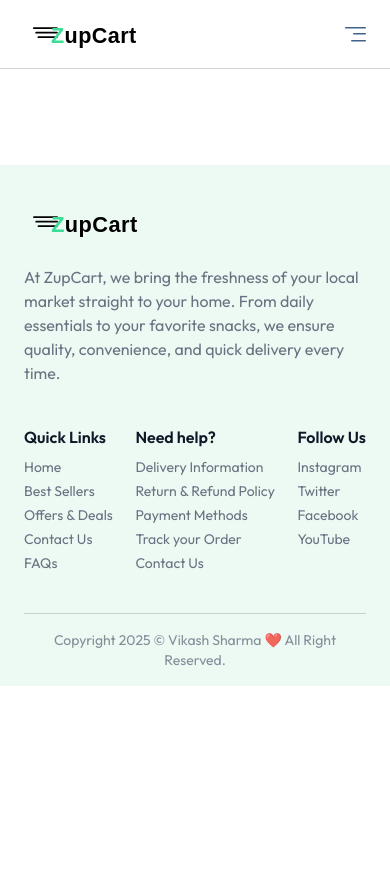
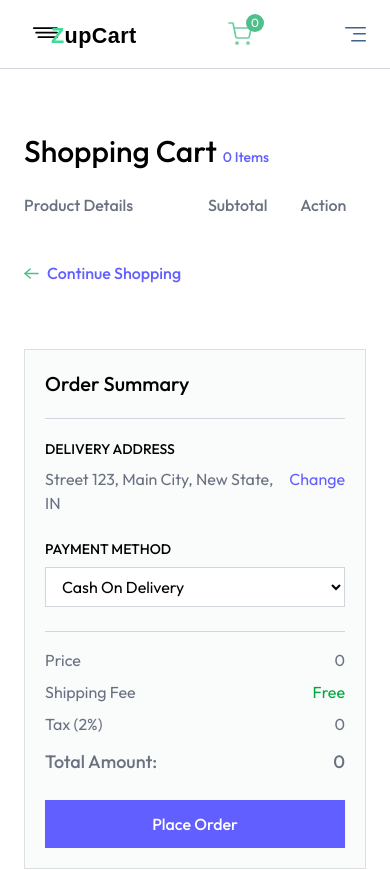
Before and after one commit to vikash-sharma-4991/ZupCart, a React (Vite) app in the folder client/: page /cart in a window 390 px wide. Shown: the top 870 px of the page. Before the commit the page ends 844 px from the top, so only its background shows below. Built offline with nearby package versions, Linux system fonts and the light colour scheme.

Commit message:
Cart Page Create

```diff
--- a/client/src/App.jsx
+++ b/client/src/App.jsx
@@ -9,6 +9,7 @@
 import AllProducts from './pages/AllProducts';
 import ProductCategory from './pages/ProductCategory';
 import ProductDetails from './pages/ProductDetails';
+import Cart from './pages/Cart';
 
 const App = () => {
   const isSellerPath = useLocation().pathname.includes("seller")
@@ -28,6 +29,7 @@
         <Route path='/products' element={<AllProducts/>}/>
         <Route path='/products/:category' element={<ProductCategory/>}/>
         <Route path='/products/:category/:id' element={<ProductDetails/>}/>
+        <Route path='/cart' element={<Cart/>}/>
       </Routes>
       </div>
       {!isSellerPath && <Footer/>}
--- a/client/src/components/Navbar.jsx
+++ b/client/src/components/Navbar.jsx
@@ -5,19 +5,27 @@
 
 const Navbar = () => {
   const [open, setOpen] = React.useState(false);
-  const { user,setUser,setShowUserLogin, navigate, searchQuery, setSearchQuery } = useAppContext();
+  const {
+    user,
+    setUser,
+    setShowUserLogin,
+    navigate,
+    searchQuery,
+    setSearchQuery,
+    getCartCount,
+  } = useAppContext();
 
-  const logout = async ()=> {
+  const logout = async () => {
     setUser(null);
-    navigate('/');
-  }
+    navigate("/");
+  };
 
   useEffect(() => {
-    if(searchQuery.length > 0){
-      navigate("/products")
+    if (searchQuery.length > 0) {
+      navigate("/products");
     }
     // eslint-disable-next-line react-hooks/exhaustive-deps
-  },[searchQuery])
+  }, [searchQuery]);
 
   return (
     <nav className="flex items-center justify-between px-6 md:px-16 lg:px-24 xl:px-32 py-4 border-b border-gray-300 bg-white relative transition-all">
@@ -32,7 +40,8 @@
         <NavLink to="/">Contact</NavLink>
 
         <div className="hidden lg:flex items-center text-sm gap-2 border border-gray-300 px-3 rounded-full">
-          <input onChange={(e) => setSearchQuery(e.target.value)}
+          <input
+            onChange={(e) => setSearchQuery(e.target.value)}
             className="py-1.5 w-full bg-transparent outline-none placeholder-gray-500"
             type="text"
             placeholder="Search products"
@@ -40,31 +49,63 @@
           <img className="w-4 h-4" src={assets.search_icon} alt="search" />
         </div>
 
-        <div onClick={()=> navigate("/cart")} className="relative cursor-pointer">
+        <div
+          onClick={() => navigate("/cart")}
+          className="relative cursor-pointer"
+        >
           <img src={assets.cart_icon} alt="cart" className="w-6 opacity-80" />
           <button className="absolute -top-2 -right-3 text-xs text-white bg-primary w-[18px] h-[18px] rounded-full">
-            3
+            {getCartCount()}
           </button>
         </div>
 
-
-        {!user ? (<button onClick={()=> {
+        {!user ? (
+          <button
+            onClick={() => {
               setUser(null);
               setShowUserLogin(true);
-        }} className="cursor-pointer px-8 py-2 bg-primary hover:bg-primary-dull transition text-white rounded-full">
+            }}
+            className="cursor-pointer px-8 py-2 bg-primary hover:bg-primary-dull transition text-white rounded-full"
+          >
             Login
-        </button>) : (
+          </button>
+        ) : (
           <div className="relative group">
             <img src={assets.profile_icon_2} className="w-10" alt="" />
             <ul className="hidden group-hover:block absolute top-10 right-0 bg-white shadow border border-gray-200 py-2.5 w-30 rounded-md text-sm z-40">
-              <li onClick={()=> navigate("my-orders")} className="p-1.5 pl-3 hover:bg-primary/10 cursor-pointer">My Orders</li>
-              <li  className="p-1.5 pl-3 hover:bg-primary/10 cursor-pointer" onClick={logout}>Logout</li>
+              <li
+                onClick={() => navigate("my-orders")}
+                className="p-1.5 pl-3 hover:bg-primary/10 cursor-pointer"
+              >
+                My Orders
+              </li>
+              <li
+                className="p-1.5 pl-3 hover:bg-primary/10 cursor-pointer"
+                onClick={logout}
+              >
+                Logout
+              </li>
             </ul>
           </div>
         )}
-
       </div>
 
+      <div className="flex items-center gap-6 sm:hidden">
+        <div
+          onClick={() => navigate("/cart")}
+          className="relative cursor-pointer"
+        >
+          <img src={assets.cart_icon} alt="cart" className="w-6 opacity-80" />
+          <button className="absolute -top-2 -right-3 text-xs text-white bg-primary w-[18px] h-[18px] rounded-full">
+            {getCartCount()}
+          </button>
+        </div>
+
+        <button
+          onClick={() => (open ? setOpen(false) : setOpen(true))}
+          aria-label="Menu"
+        ></button>
+      </div>
       <button
         onClick={() => (open ? setOpen(false) : setOpen(true))}
         aria-label="Menu"
@@ -75,7 +116,7 @@
       </button>
 
       {/* Mobile Menu */}
-      { open && (
+      {open && (
         <div
           className={`${
             open ? "flex" : "hidden"
@@ -97,14 +138,20 @@
           </NavLink>
 
           {!user ? (
-          <button onClick={()=> {
+            <button
+              onClick={() => {
                 setOpen(false);
-            setShowUserLogin(true)
-          }} className="cursor-pointer px-6 py-2 mt-2 bg-primary hover:bg-primary-dull transition text-white rounded-full text-sm">
+                setShowUserLogin(true);
+              }}
+              className="cursor-pointer px-6 py-2 mt-2 bg-primary hover:bg-primary-dull transition text-white rounded-full text-sm"
+            >
               Login
             </button>
           ) : (
-          <button onClick={logout} className="cursor-pointer px-6 py-2 mt-2 bg-primary hover:bg-primary-dull transition text-white rounded-full text-sm">
+            <button
+              onClick={logout}
+              className="cursor-pointer px-6 py-2 mt-2 bg-primary hover:bg-primary-dull transition text-white rounded-full text-sm"
+            >
               Logout
             </button>
           )}
--- /dev/null
+++ b/client/src/pages/Cart.jsx
@@ -0,0 +1,141 @@
+import React, { useEffect, useState } from 'react'
+import { useAppContext } from '../context/AppContext';
+import { assets, dummyAddress } from '../assets/assets';
+
+const Cart = () => {
+     const {products, currency, cartItems, removeFromCart, getCartCount, updateCartItem, navigate, getCartAmount} = useAppContext();
+
+     const [cartArray, setCartArray] = useState([]);
+     const [addresses, setAddresses] = useState(dummyAddress);
+
+     const [showAddress, setShowAddress] = useState(false);
+
+     const [selectedAddress, setSelectedAddress] = useState(dummyAddress[0]);
+
+     const [paymentOption, setPaymentOption] = useState("COD");
+
+     const getCart = () =>{
+        let tempArray = [];
+        for(const key in cartItems){
+            const product = products.find((item) => item._id === key)
+            product.quantity = cartItems[key];
+            tempArray.push(product)
+        }
+        setCartArray(tempArray)
+     }
+
+     const placeOrder = async ()=>{
+
+     }
+
+     useEffect(()=>{
+        if(products.length > 0 && cartItems){
+            getCart()
+        }
+     },[products, cartItems])
+
+  return products.length > 0 && cartItems ? (
+    <div className="flex flex-col md:flex-row mt-16">
+            <div className='flex-1 max-w-4xl'>
+                <h1 className="text-3xl font-medium mb-6">
+                    Shopping Cart <span className="text-sm text-indigo-500">{getCartCount()} Items</span>
+                </h1>
+
+                <div className="grid grid-cols-[2fr_1fr_1fr] text-gray-500 text-base font-medium pb-3">
+                    <p className="text-left">Product Details</p>
+                    <p className="text-center">Subtotal</p>
+                    <p className="text-center">Action</p>
+                </div>
+
+                {cartArray.map((product, index) => (
+                    <div key={index} className="grid grid-cols-[2fr_1fr_1fr] text-gray-500 items-center text-sm md:text-base font-medium pt-3">
+                        <div className="flex items-center md:gap-6 gap-3">
+                            <div onClick={() => {navigate(`/products/${product.category.toLowerCase()}/${product._id}`); scrollTo(0,0)}} className="cursor-pointer w-24 h-24 flex items-center justify-center border border-gray-300 rounded overflow-hidden">
+                                <img className="max-w-full h-full object-cover" src={product.image[0]} alt={product.name} />
+                            </div>
+                            <div>
+                                <p className="hidden md:block font-semibold">{product.name}</p>
+                                <div className="font-normal text-gray-500/70">
+                                    <p>Weight: <span>{product.weight || "N/A"}</span></p>
+                                    <div className='flex items-center'>
+                                        <p>Qty:</p>
+                                        <select className='outline-none'>
+                                            {Array(cartItems[product._id] > 9 ? cartItems[product._id] : 9).fill('').map((_, index) => (
+                                                <option key={index} value={index + 1}>{index + 1}</option>
+                                            ))}
+                                        </select>
+                                    </div>
+                                </div>
+                            </div>
+                        </div>
+                        <p className="text-center">{currency}{product.offerPrice * product.quantity}</p>
+                        <button onClick={()=> removeFromCart()} className="cursor-pointer mx-auto">
+                            <img src={assets.remove_icon} alt="remove" className='inline-block w-6 h-6' />
+                        </button>
+                    </div>)
+                )}
+
+                <button onClick={() => {navigate("/products"); scrollTo(0,0)}} className="group cursor-pointer flex items-center mt-8 gap-2 text-indigo-500 font-medium">
+                    <img className='group-hover:-translate-x-1 transition' src={assets.arrow_right_icon_colored} alt="arrow" />
+                    Continue Shopping
+                </button>
+
+            </div>
+
+            <div className="max-w-[360px] w-full bg-gray-100/40 p-5 max-md:mt-16 border border-gray-300/70">
+                <h2 className="text-xl md:text-xl font-medium">Order Summary</h2>
+                <hr className="border-gray-300 my-5" />
+
+                <div className="mb-6">
+                    <p className="text-sm font-medium uppercase">Delivery Address</p>
+                    <div className="relative flex justify-between items-start mt-2">
+                        <p className="text-gray-500">{selectedAddress ? `${selectedAddress.street}, ${selectedAddress.city}, ${selectedAddress.state}, ${selectedAddress.country}` : "No address found"}</p>
+                        <button onClick={() => setShowAddress(!showAddress)} className="text-indigo-500 hover:underline cursor-pointer">
+                            Change
+                        </button>
+                        {showAddress && (
+                            <div className="absolute top-12 py-1 bg-white border border-gray-300 text-sm w-full">
+                                {addresses.map((address, index)=>(<p onClick={() => {setSelectedAddress(address); setShowAddress(false)}} className="text-gray-500 p-2 hover:bg-gray-100">
+                                    {address.street}, {address.city}, {address.state}, {address.country}
+                                </p>)) }
+                                <p onClick={() => navigate("/add-address")} className="text-indigo-500 text-center cursor-pointer p-2 hover:bg-indigo-500/10">
+                                    Add address
+                                </p>
+                            </div>
+                        )}
+                    </div>
+
+                    <p className="text-sm font-medium uppercase mt-6">Payment Method</p>
+
+                    <select onChange={e => setPaymentOption(e.target.value)} className="w-full border border-gray-300 bg-white px-3 py-2 mt-2 outline-none">
+                        <option value="COD">Cash On Delivery</option>
+                        <option value="Online">Online Payment</option>
+                    </select>
+                </div>
+
+                <hr className="border-gray-300" />
+
+                <div className="text-gray-500 mt-4 space-y-2">
+                    <p className="flex justify-between">
+                        <span>Price</span><span>{currency}{getCartAmount()}</span>
+                    </p>
+                    <p className="flex justify-between">
+                        <span>Shipping Fee</span><span className="text-green-600">Free</span>
+                    </p>
+                    <p className="flex justify-between">
+                        <span>Tax (2%)</span><span>{currency}{getCartAmount() * 2/100}</span>
+                    </p>
+                    <p className="flex justify-between text-lg font-medium mt-3">
+                        <span>Total Amount:</span><span>{currency}{getCartAmount() + getCartAmount() * 2/100}</span>
+                    </p>
+                </div>
+
+                <button onClick={placeOrder} className="w-full py-3 mt-6 cursor-pointer bg-indigo-500 text-white font-medium hover:bg-indigo-600 transition">
+                    {paymentOption === "COD" ? "Place Order" : "Proceed to Checkout"}
+                </button>
+            </div>
+        </div>
+  ): null
+}
+
+export default Cart
```
Lines whose indentation alone changed are shown as unchanged.
